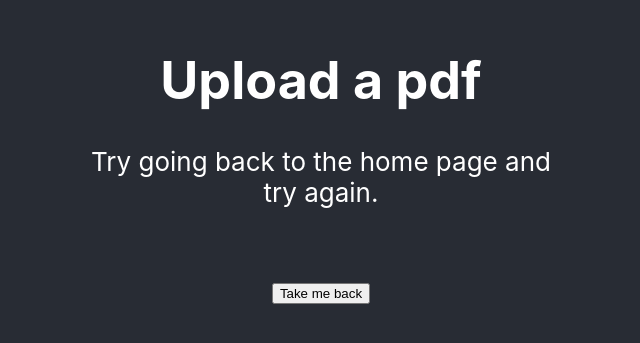
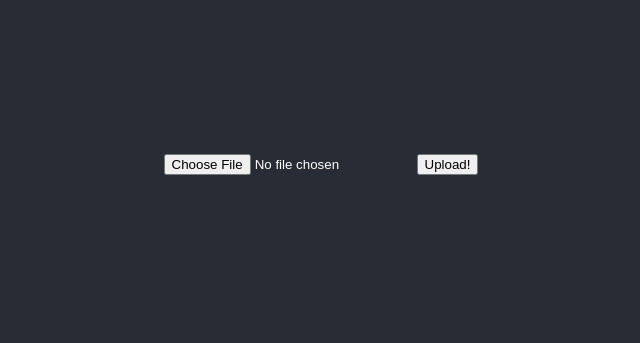
Before and after one commit to NikoRaisanen/instant-cover-letter, a React (Create React App) app in the folder react/: page /pdf in a window 1280 px wide. Shown: the part 241-584 px from the top of the page, without its empty margins (319-959 px from the left). Built offline with nearby package versions, Linux system fonts and the light colour scheme; the HTML template or start-up script is replaced by a standard one.

Commit message:
frontend upload component with successful PUT request to s3

```diff
--- a/react/package.json
+++ b/react/package.json
@@ -11,6 +11,7 @@
     "@types/pdfjs-dist": "^2.10.378",
     "@types/react": "^18.0.28",
     "@types/react-dom": "^18.0.11",
+    "axios": "^1.3.4",
     "buffer": "^6.0.3",
     "pdfjs-dist": "^3.4.120",
     "react": "^18.2.0",
--- a/react/src/components/PdfUpload.tsx
+++ b/react/src/components/PdfUpload.tsx
@@ -1,37 +1,31 @@
 import React, { useEffect, useState, useRef, useCallback } from 'react';
-const { Buffer } = require('buffer');
-const pdfjsLib = require("pdfjs-dist/build/pdf");
-const pdfjsWorker = require("pdfjs-dist/build/pdf.worker.entry");
+import axios from 'axios';
 
 const PdfUpload = (props: any) => {
-    const parsePdf = async (file: any) => {
-        pdfjsLib.GlobalWorkerOptions.workerSrc = pdfjsWorker;
-        console.log('type of file', typeof file);
-        const buffer = Buffer.from(file);
-        console.log('buffer', buffer);
-        // const pdfData = atob(file);
-        // console.log(pdfData);
-        // const fileData = fileReader.readAsArrayBuffer(buffer);
-        const pdf = await pdfjsLib.getDocument(buffer);
-        const numPages = pdf.numPages;
-        const pages = [];
-        for (let i = 1; i <= numPages; i++) {
-            const page = await pdf.getPage(i);
-            const text = await page.getTextContent();
-            pages.push(text.items.map((item: any) => item.str).join(' '));
-        }
-        console.log('pages', pages);
-        return pages;
-    }
+    const [selectedFile, setSelectedFile] = useState<any>(null);
+
+    const onFileChange = (e: any) => {
+        setSelectedFile(e.target.files[0]);
+    };
+
+    const onFileUpload = async () => {
+        const formData = new FormData();
+
+        formData.append(
+          "resume",
+          selectedFile,
+          selectedFile.name
+        );
+
+        await axios.put(`https://instantcoverletter-resumes.s3.amazonaws.com/${selectedFile.name}`, formData);
+      };
 
     return (
         <div className="pdf-upload">
-            <h1>Upload a pdf</h1>
-            <p className="titles">Try going back to the home page and try again.</p>
-            <p style={{"fontSize": "14px", "paddingBottom": "25px"}}>{props.msg}</p>
-            <button onClick={() => parsePdf('./test.pdf')}>
-                Take me back
-            </button>
+            <input type="file" onChange={(e) => onFileChange(e)} />
+                <button onClick={() => onFileUpload()}>
+                  Upload!
+                </button>
         </div>
     );
 }
```
Also changed, not shown: 1 other file (tests, documents, lock files or other folders).
